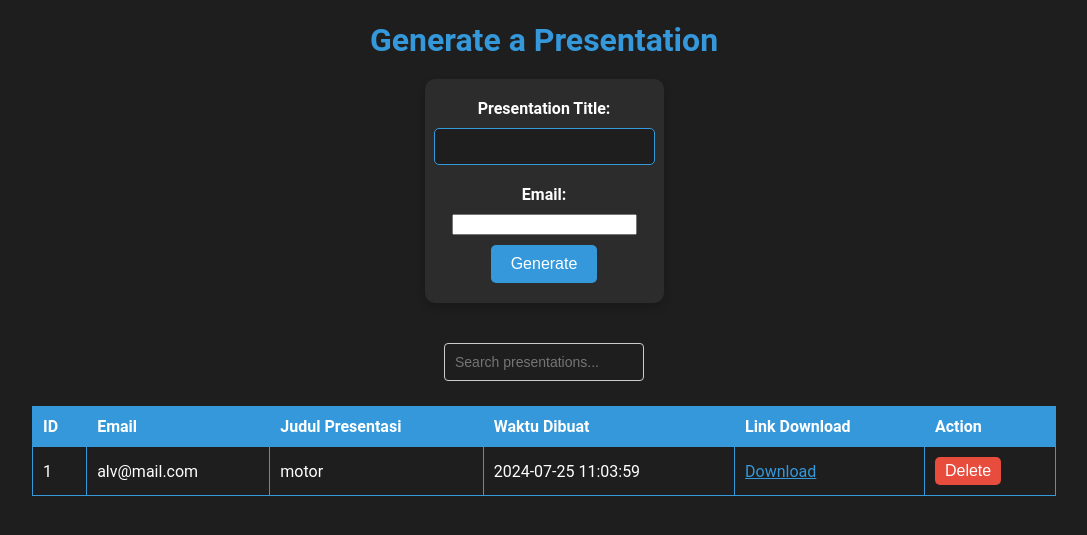
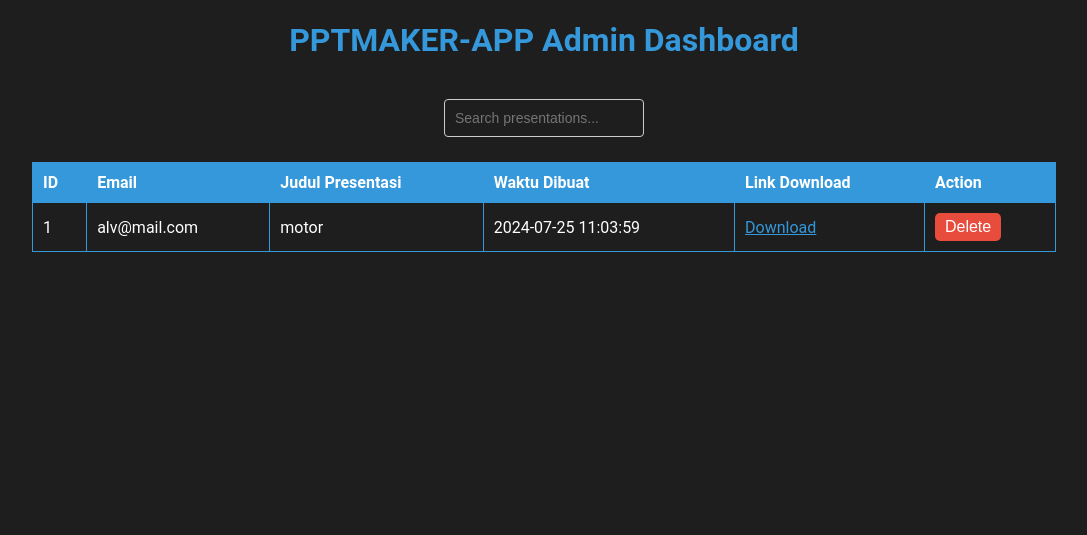
Before and after one commit to infrasvc-magang/test, a Flask app: page / in a window 1280 px wide. Shown: the top 535 px of the page, without its empty margins (96-1183 px from the left). Run offline with Flask 3, Linux system fonts and the light colour scheme.

Commit message:
merapihkan index.html

```diff
--- a/backend/project/templates/index.html
+++ b/backend/project/templates/index.html
@@ -151,17 +151,7 @@
     </script>
 </head>
 <body>
-    <h1>Generate a Presentation</h1>
-    <form onsubmit="submitForm(event)">
-        <label for="title">Presentation Title:</label>
-        <input type="text" id="title" name="title" required>
-        <label for="email">Email:</label>
-        <input type="email" id="email" name="email" required>
-        <div class="button-container">
-            <button type="submit">Generate</button>
-            <div id="loading">Loading...</div>
-        </div>
-    </form>
+    <h1>PPTMAKER-APP Admin Dashboard</h1>
 
     <div class="search-container">
         <input type="text" id="search" placeholder="Search presentations..." onkeyup="searchPresentations()">
```
